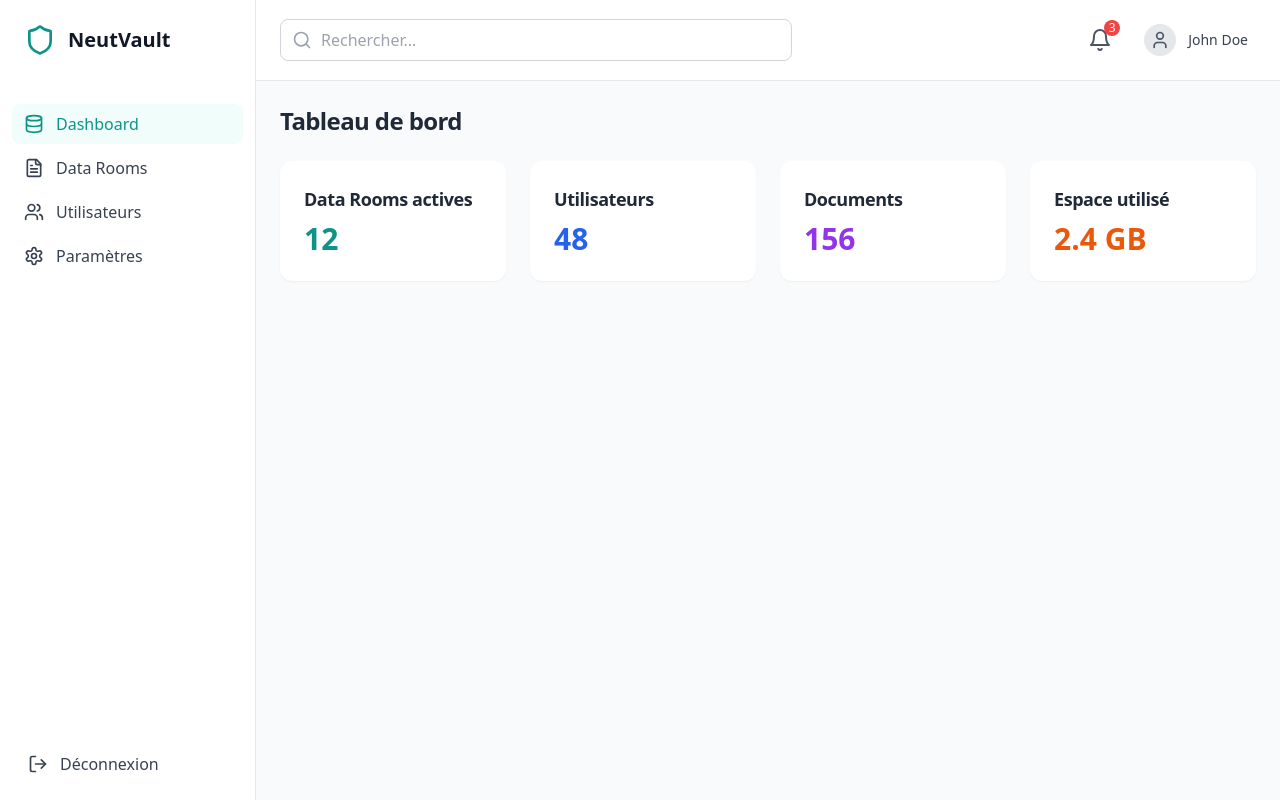
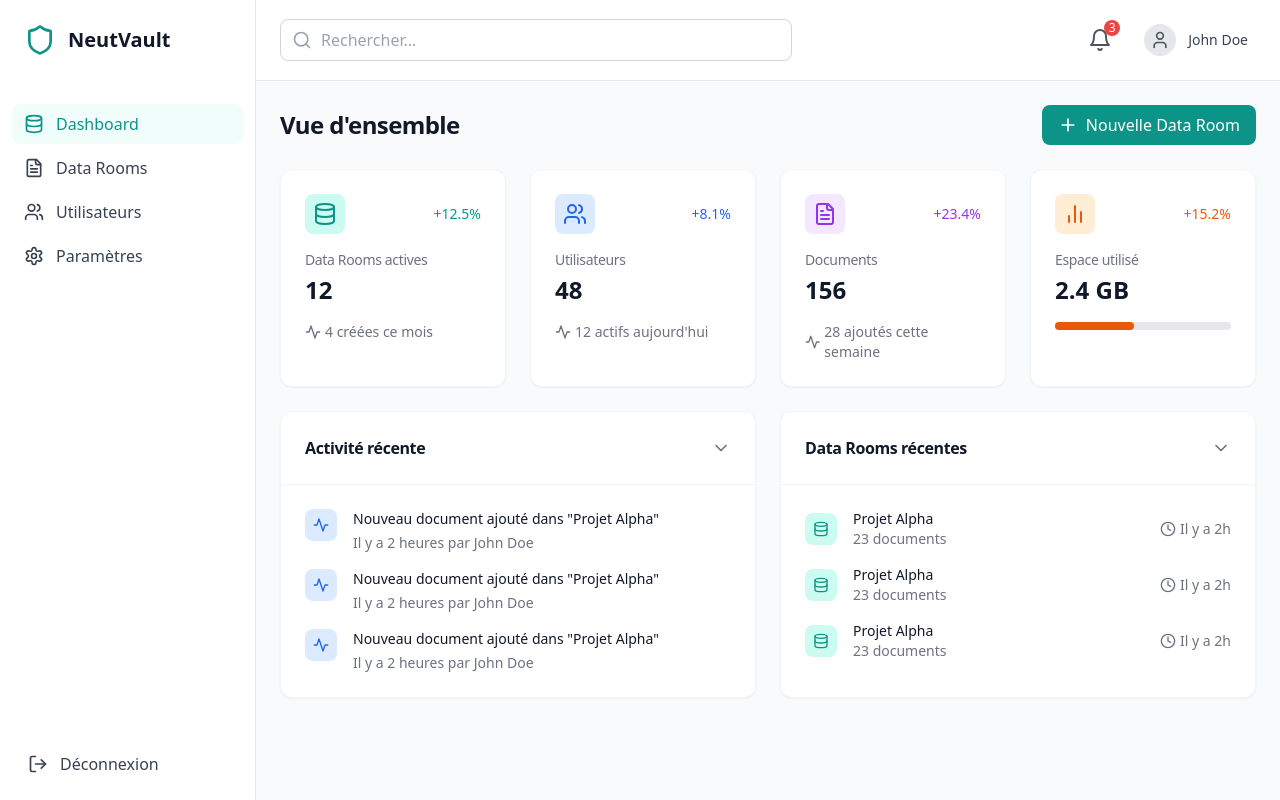
Before and after one commit to azarqane/Dataroom, a React (Vite) app: page /dashboard in a window 1280 px wide. Built offline with nearby package versions, Linux system fonts and the light colour scheme.

Commit message:
Update dashboard with modern SaaS design

```diff
--- a/src/pages/DashboardPage.tsx
+++ b/src/pages/DashboardPage.tsx
@@ -1,5 +1,5 @@
 import React, { useState } from 'react';
-import { Shield, Search, Bell, User, FileText, Users, Settings, LogOut, Database } from 'lucide-react';
+import { Shield, Search, Bell, User, FileText, Users, Settings, LogOut, Database, Plus, ChevronDown, BarChart2, Activity, Clock } from 'lucide-react';
 import { Link, useLocation } from 'react-router-dom';
 
 const DashboardPage = () => {
@@ -17,95 +17,243 @@ const DashboardPage = () => {
     switch (currentSection) {
       case 'dashboard':
         return (
-          <div>
-            <h2 className="text-2xl font-bold mb-6">Tableau de bord</h2>
+          <div className="space-y-6">
+            <div className="flex justify-between items-center">
+              <h2 className="text-2xl font-bold text-gray-900">Vue d'ensemble</h2>
+              <button className="inline-flex items-center px-4 py-2 bg-teal-600 text-white rounded-lg hover:bg-teal-700 transition-colors">
+                <Plus className="h-5 w-5 mr-2" />
+                Nouvelle Data Room
+              </button>
+            </div>
+
             <div className="grid grid-cols-1 md:grid-cols-2 lg:grid-cols-4 gap-6">
-              <div className="bg-white p-6 rounded-xl shadow-sm">
-                <h3 className="text-lg font-semibold mb-2">Data Rooms actives</h3>
-                <p className="text-3xl font-bold text-teal-600">12</p>
+              <div className="bg-white rounded-xl shadow-sm p-6 border border-gray-100">
+                <div className="flex items-center justify-between mb-4">
+                  <div className="p-2 bg-teal-100 rounded-lg">
+                    <Database className="h-6 w-6 text-teal-600" />
                   </div>
-              <div className="bg-white p-6 rounded-xl shadow-sm">
-                <h3 className="text-lg font-semibold mb-2">Utilisateurs</h3>
-                <p className="text-3xl font-bold text-blue-600">48</p>
+                  <span className="text-sm font-medium text-teal-600">+12.5%</span>
                 </div>
-              <div className="bg-white p-6 rounded-xl shadow-sm">
-                <h3 className="text-lg font-semibold mb-2">Documents</h3>
-                <p className="text-3xl font-bold text-purple-600">156</p>
+                <h3 className="text-sm font-medium text-gray-500">Data Rooms actives</h3>
+                <p className="text-2xl font-bold text-gray-900 mt-1">12</p>
+                <div className="mt-4 flex items-center text-sm text-gray-500">
+                  <Activity className="h-4 w-4 mr-1" />
+                  <span>4 créées ce mois</span>
                 </div>
-              <div className="bg-white p-6 rounded-xl shadow-sm">
-                <h3 className="text-lg font-semibold mb-2">Espace utilisé</h3>
-                <p className="text-3xl font-bold text-orange-600">2.4 GB</p>
+              </div>
+
+              <div className="bg-white rounded-xl shadow-sm p-6 border border-gray-100">
+                <div className="flex items-center justify-between mb-4">
+                  <div className="p-2 bg-blue-100 rounded-lg">
+                    <Users className="h-6 w-6 text-blue-600" />
+                  </div>
+                  <span className="text-sm font-medium text-blue-600">+8.1%</span>
+                </div>
+                <h3 className="text-sm font-medium text-gray-500">Utilisateurs</h3>
+                <p className="text-2xl font-bold text-gray-900 mt-1">48</p>
+                <div className="mt-4 flex items-center text-sm text-gray-500">
+                  <Activity className="h-4 w-4 mr-1" />
+                  <span>12 actifs aujourd'hui</span>
+                </div>
+              </div>
+
+              <div className="bg-white rounded-xl shadow-sm p-6 border border-gray-100">
+                <div className="flex items-center justify-between mb-4">
+                  <div className="p-2 bg-purple-100 rounded-lg">
+                    <FileText className="h-6 w-6 text-purple-600" />
+                  </div>
+                  <span className="text-sm font-medium text-purple-600">+23.4%</span>
+                </div>
+                <h3 className="text-sm font-medium text-gray-500">Documents</h3>
+                <p className="text-2xl font-bold text-gray-900 mt-1">156</p>
+                <div className="mt-4 flex items-center text-sm text-gray-500">
+                  <Activity className="h-4 w-4 mr-1" />
+                  <span>28 ajoutés cette semaine</span>
+                </div>
+              </div>
+
+              <div className="bg-white rounded-xl shadow-sm p-6 border border-gray-100">
+                <div className="flex items-center justify-between mb-4">
+                  <div className="p-2 bg-orange-100 rounded-lg">
+                    <BarChart2 className="h-6 w-6 text-orange-600" />
+                  </div>
+                  <span className="text-sm font-medium text-orange-600">+15.2%</span>
+                </div>
+                <h3 className="text-sm font-medium text-gray-500">Espace utilisé</h3>
+                <p className="text-2xl font-bold text-gray-900 mt-1">2.4 GB</p>
+                <div className="mt-4">
+                  <div className="w-full bg-gray-200 rounded-full h-2">
+                    <div className="bg-orange-600 h-2 rounded-full" style={{ width: '45%' }}></div>
+                  </div>
+                </div>
+              </div>
+            </div>
+
+            <div className="grid grid-cols-1 lg:grid-cols-2 gap-6">
+              <div className="bg-white rounded-xl shadow-sm border border-gray-100">
+                <div className="p-6 border-b border-gray-100">
+                  <div className="flex items-center justify-between">
+                    <h3 className="font-semibold text-gray-900">Activité récente</h3>
+                    <button className="text-gray-500 hover:text-gray-700">
+                      <ChevronDown className="h-5 w-5" />
+                    </button>
+                  </div>
+                </div>
+                <div className="p-6">
+                  <div className="space-y-4">
+                    {[1, 2, 3].map((_, i) => (
+                      <div key={i} className="flex items-start">
+                        <div className="p-2 bg-blue-100 rounded-lg">
+                          <Activity className="h-4 w-4 text-blue-600" />
+                        </div>
+                        <div className="ml-4">
+                          <p className="text-sm font-medium text-gray-900">
+                            Nouveau document ajouté dans "Projet Alpha"
+                          </p>
+                          <p className="text-sm text-gray-500 mt-1">
+                            Il y a 2 heures par John Doe
+                          </p>
+                        </div>
+                      </div>
+                    ))}
+                  </div>
+                </div>
+              </div>
+
+              <div className="bg-white rounded-xl shadow-sm border border-gray-100">
+                <div className="p-6 border-b border-gray-100">
+                  <div className="flex items-center justify-between">
+                    <h3 className="font-semibold text-gray-900">Data Rooms récentes</h3>
+                    <button className="text-gray-500 hover:text-gray-700">
+                      <ChevronDown className="h-5 w-5" />
+                    </button>
+                  </div>
+                </div>
+                <div className="p-6">
+                  <div className="space-y-4">
+                    {[1, 2, 3].map((_, i) => (
+                      <div key={i} className="flex items-center justify-between">
+                        <div className="flex items-center">
+                          <div className="p-2 bg-teal-100 rounded-lg">
+                            <Database className="h-4 w-4 text-teal-600" />
+                          </div>
+                          <div className="ml-4">
+                            <p className="text-sm font-medium text-gray-900">Projet Alpha</p>
+                            <p className="text-sm text-gray-500">23 documents</p>
+                          </div>
+                        </div>
+                        <div className="flex items-center text-sm text-gray-500">
+                          <Clock className="h-4 w-4 mr-1" />
+                          <span>Il y a 2h</span>
+                        </div>
+                      </div>
+                    ))}
+                  </div>
+                </div>
               </div>
             </div>
           </div>
         );
       case 'datarooms':
         return (
-          <div>
-            <h2 className="text-2xl font-bold mb-6">Data Rooms</h2>
-            <div className="bg-white rounded-xl shadow-sm overflow-hidden">
-              <table className="min-w-full divide-y divide-gray-200">
-                <thead className="bg-gray-50">
-                  <tr>
-                    <th className="px-6 py-3 text-left text-xs font-medium text-gray-500 uppercase tracking-wider">Nom</th>
-                    <th className="px-6 py-3 text-left text-xs font-medium text-gray-500 uppercase tracking-wider">Propriétaire</th>
-                    <th className="px-6 py-3 text-left text-xs font-medium text-gray-500 uppercase tracking-wider">Documents</th>
-                    <th className="px-6 py-3 text-left text-xs font-medium text-gray-500 uppercase tracking-wider">Dernière activité</th>
-                  </tr>
-                </thead>
-                <tbody className="bg-white divide-y divide-gray-200">
-                  <tr>
-                    <td className="px-6 py-4 whitespace-nowrap">Projet Alpha</td>
-                    <td className="px-6 py-4 whitespace-nowrap">John Doe</td>
-                    <td className="px-6 py-4 whitespace-nowrap">23</td>
-                    <td className="px-6 py-4 whitespace-nowrap">Il y a 2 heures</td>
-                  </tr>
-                  <tr>
-                    <td className="px-6 py-4 whitespace-nowrap">Projet Beta</td>
-                    <td className="px-6 py-4 whitespace-nowrap">Jane Smith</td>
-                    <td className="px-6 py-4 whitespace-nowrap">15</td>
-                    <td className="px-6 py-4 whitespace-nowrap">Il y a 5 heures</td>
-                  </tr>
-                </tbody>
-              </table>
+          <div className="space-y-6">
+            <div className="flex justify-between items-center">
+              <h2 className="text-2xl font-bold text-gray-900">Data Rooms</h2>
+              <button className="inline-flex items-center px-4 py-2 bg-teal-600 text-white rounded-lg hover:bg-teal-700 transition-colors">
+                <Plus className="h-5 w-5 mr-2" />
+                Nouvelle Data Room
+              </button>
+            </div>
+
+            <div className="grid grid-cols-1 md:grid-cols-2 lg:grid-cols-3 gap-6">
+              {[1, 2, 3, 4, 5, 6].map((_, i) => (
+                <div key={i} className="bg-white rounded-xl shadow-sm p-6 border border-gray-100">
+                  <div className="flex items-center justify-between mb-4">
+                    <div className="p-2 bg-teal-100 rounded-lg">
+                      <Database className="h-6 w-6 text-teal-600" />
+                    </div>
+                    <button className="text-gray-500 hover:text-gray-700">
+                      <ChevronDown className="h-5 w-5" />
+                    </button>
+                  </div>
+                  <h3 className="text-lg font-semibold text-gray-900">Projet Alpha</h3>
+                  <p className="text-sm text-gray-500 mt-1">23 documents • 5 utilisateurs</p>
+                  <div className="mt-4">
+                    <div className="flex -space-x-2">
+                      {[1, 2, 3].map((_, j) => (
+                        <div key={j} className="w-8 h-8 rounded-full bg-gray-200 border-2 border-white flex items-center justify-center">
+                          <User className="h-4 w-4 text-gray-600" />
+                        </div>
+                      ))}
+                    </div>
+                  </div>
+                  <div className="mt-4 pt-4 border-t border-gray-100">
+                    <div className="flex items-center text-sm text-gray-500">
+                      <Clock className="h-4 w-4 mr-1" />
+                      <span>Dernière activité il y a 2h</span>
+                    </div>
+                  </div>
+                </div>
+              ))}
             </div>
           </div>
         );
       case 'users':
         return (
-          <div>
-            <h2 className="text-2xl font-bold mb-6">Utilisateurs</h2>
-            <div className="bg-white rounded-xl shadow-sm overflow-hidden">
+          <div className="space-y-6">
+            <div className="flex justify-between items-center">
+              <h2 className="text-2xl font-bold text-gray-900">Utilisateurs</h2>
+              <button className="inline-flex items-center px-4 py-2 bg-teal-600 text-white rounded-lg hover:bg-teal-700 transition-colors">
+                <Plus className="h-5 w-5 mr-2" />
+                Inviter un utilisateur
+              </button>
+            </div>
+
+            <div className="bg-white rounded-xl shadow-sm border border-gray-100 overflow-hidden">
               <table className="min-w-full divide-y divide-gray-200">
                 <thead className="bg-gray-50">
                   <tr>
-                    <th className="px-6 py-3 text-left text-xs font-medium text-gray-500 uppercase tracking-wider">Nom</th>
-                    <th className="px-6 py-3 text-left text-xs font-medium text-gray-500 uppercase tracking-wider">Email</th>
+                    <th className="px-6 py-3 text-left text-xs font-medium text-gray-500 uppercase tracking-wider">Utilisateur</th>
                     <th className="px-6 py-3 text-left text-xs font-medium text-gray-500 uppercase tracking-wider">Rôle</th>
+                    <th className="px-6 py-3 text-left text-xs font-medium text-gray-500 uppercase tracking-wider">Data Rooms</th>
                     <th className="px-6 py-3 text-left text-xs font-medium text-gray-500 uppercase tracking-wider">Statut</th>
+                    <th className="px-6 py-3 text-left text-xs font-medium text-gray-500 uppercase tracking-wider">Actions</th>
                   </tr>
                 </thead>
                 <tbody className="bg-white divide-y divide-gray-200">
-                  <tr>
-                    <td className="px-6 py-4 whitespace-nowrap">John Doe</td>
-                    <td className="px-6 py-4 whitespace-nowrap">john@example.com</td>
-                    <td className="px-6 py-4 whitespace-nowrap">Administrateur</td>
+                  {[1, 2, 3, 4, 5].map((_, i) => (
+                    <tr key={i}>
+                      <td className="px-6 py-4 whitespace-nowrap">
+                        <div className="flex items-center">
+                          <div className="w-8 h-8 rounded-full bg-gray-200 flex items-center justify-center">
+                            <User className="h-4 w-4 text-gray-600" />
+                          </div>
+                          <div className="ml-4">
+                            <div className="text-sm font-medium text-gray-900">John Doe</div>
+                            <div className="text-sm text-gray-500">john@example.com</div>
+                          </div>
+                        </div>
+                      </td>
+                      <td className="px-6 py-4 whitespace-nowrap">
+                        <span className="px-2 inline-flex text-xs leading-5 font-semibold rounded-full bg-blue-100 text-blue-800">
+                          Administrateur
+                        </span>
+                      </td>
+                      <td className="px-6 py-4 whitespace-nowrap text-sm text-gray-500">
+                        3 Data Rooms
+                      </td>
                       <td className="px-6 py-4 whitespace-nowrap">
                         <span className="px-2 inline-flex text-xs leading-5 font-semibold rounded-full bg-green-100 text-green-800">
                           Actif
                         </span>
                       </td>
-                  </tr>
-                  <tr>
-                    <td className="px-6 py-4 whitespace-nowrap">Jane Smith</td>
-                    <td className="px-6 py-4 whitespace-nowrap">jane@example.com</td>
-                    <td className="px-6 py-4 whitespace-nowrap">Utilisateur</td>
-                    <td className="px-6 py-4 whitespace-nowrap">
-                      <span className="px-2 inline-flex text-xs leading-5 font-semibold rounded-full bg-green-100 text-green-800">
-                        Actif
-                      </span>
+                      <td className="px-6 py-4 whitespace-nowrap text-sm text-gray-500">
+                        <button className="text-gray-500 hover:text-gray-700">
+                          <ChevronDown className="h-5 w-5" />
+                        </button>
                       </td>
                     </tr>
+                  ))}
                 </tbody>
               </table>
             </div>
@@ -113,25 +261,28 @@ const DashboardPage = () => {
         );
       case 'settings':
         return (
-          <div>
-            <h2 className="text-2xl font-bold mb-6">Paramètres</h2>
-            <div className="bg-white rounded-xl shadow-sm p-6">
           <div className="space-y-6">
-                <div>
-                  <h3 className="text-lg font-medium mb-4">Paramètres généraux</h3>
-                  <div className="space-y-4">
+            <h2 className="text-2xl font-bold text-gray-900">Paramètres</h2>
+
+            <div className="bg-white rounded-xl shadow-sm border border-gray-100">
+              <div className="p-6 border-b border-gray-100">
+                <h3 className="text-lg font-semibold text-gray-900">Paramètres généraux</h3>
+                <p className="mt-1 text-sm text-gray-500">Gérez les paramètres de base de votre compte</p>
+              </div>
+              <div className="p-6 space-y-6">
+                <div className="grid grid-cols-1 gap-6">
                   <div>
                     <label className="block text-sm font-medium text-gray-700">Nom de l'organisation</label>
                     <input
                       type="text"
-                        className="mt-1 block w-full rounded-md border-gray-300 shadow-sm focus:border-teal-500 focus:ring-teal-500"
+                      className="mt-1 block w-full rounded-lg border-gray-300 shadow-sm focus:border-teal-500 focus:ring-teal-500"
                       defaultValue="Mon Organisation"
                     />
                   </div>
                   <div>
                     <label className="block text-sm font-medium text-gray-700">Fuseau horaire</label>
                     <select
-                        className="mt-1 block w-full rounded-md border-gray-300 shadow-sm focus:border-teal-500 focus:ring-teal-500"
+                      className="mt-1 block w-full rounded-lg border-gray-300 shadow-sm focus:border-teal-500 focus:ring-teal-500"
                     >
                       <option>Europe/Paris</option>
                       <option>Europe/London</option>
@@ -140,28 +291,31 @@ const DashboardPage = () => {
                   </div>
                 </div>
               </div>
-                <div>
-                  <h3 className="text-lg font-medium mb-4">Sécurité</h3>
-                  <div className="space-y-4">
+            </div>
+
+            <div className="bg-white rounded-xl shadow-sm border border-gray-100">
+              <div className="p-6 border-b border-gray-100">
+                <h3 className="text-lg font-semibold text-gray-900">Sécurité</h3>
+                <p className="mt-1 text-sm text-gray-500">Gérez les paramètres de sécurité de votre compte</p>
+              </div>
+              <div className="p-6 space-y-6">
                 <div className="flex items-center justify-between">
                   <div>
-                        <h4 className="text-sm font-medium text-gray-700">Authentification à deux facteurs</h4>
-                        <p className="text-sm text-gray-500">Ajouter une couche de sécurité supplémentaire à votre compte</p>
+                    <h4 className="text-sm font-medium text-gray-900">Authentification à deux facteurs</h4>
+                    <p className="text-sm text-gray-500 mt-1">Ajoutez une couche de sécurité supplémentaire</p>
                   </div>
-                      <button className="bg-teal-600 text-white px-4 py-2 rounded-md hover:bg-teal-700">
+                  <button className="px-4 py-2 bg-teal-600 text-white rounded-lg hover:bg-teal-700 transition-colors">
                     Activer
                   </button>
                 </div>
-                    <div className="flex items-center justify-between">
+                <div className="flex items-center justify-between pt-6 border-t border-gray-100">
                   <div>
-                        <h4 className="text-sm font-medium text-gray-700">Sessions actives</h4>
-                        <p className="text-sm text-gray-500">Gérer les appareils connectés à votre compte</p>
+                    <h4 className="text-sm font-medium text-gray-900">Sessions actives</h4>
+                    <p className="text-sm text-gray-500 mt-1">Gérez vos appareils connectés</p>
                   </div>
-                      <button className="text-teal-600 hover:text-teal-700">
+                  <button className="text-teal-600 hover:text-teal-700 font-medium">
                     Voir les sessions
                   </button>
-                    </div>
-                  </div>
                 </div>
               </div>
             </div>
@@ -213,7 +367,7 @@ const DashboardPage = () => {
       {/* Main content */}
       <div className="ml-64">
         {/* Header */}
-        <header className="bg-white border-b border-gray-200">
+        <header className="bg-white border-b border-gray-200 sticky top-0 z-10">
           <div className="flex items-center justify-between px-6 py-4">
             <div className="flex-1 max-w-lg">
               <div className="relative">
```
Lines whose indentation alone changed are shown as unchanged.
